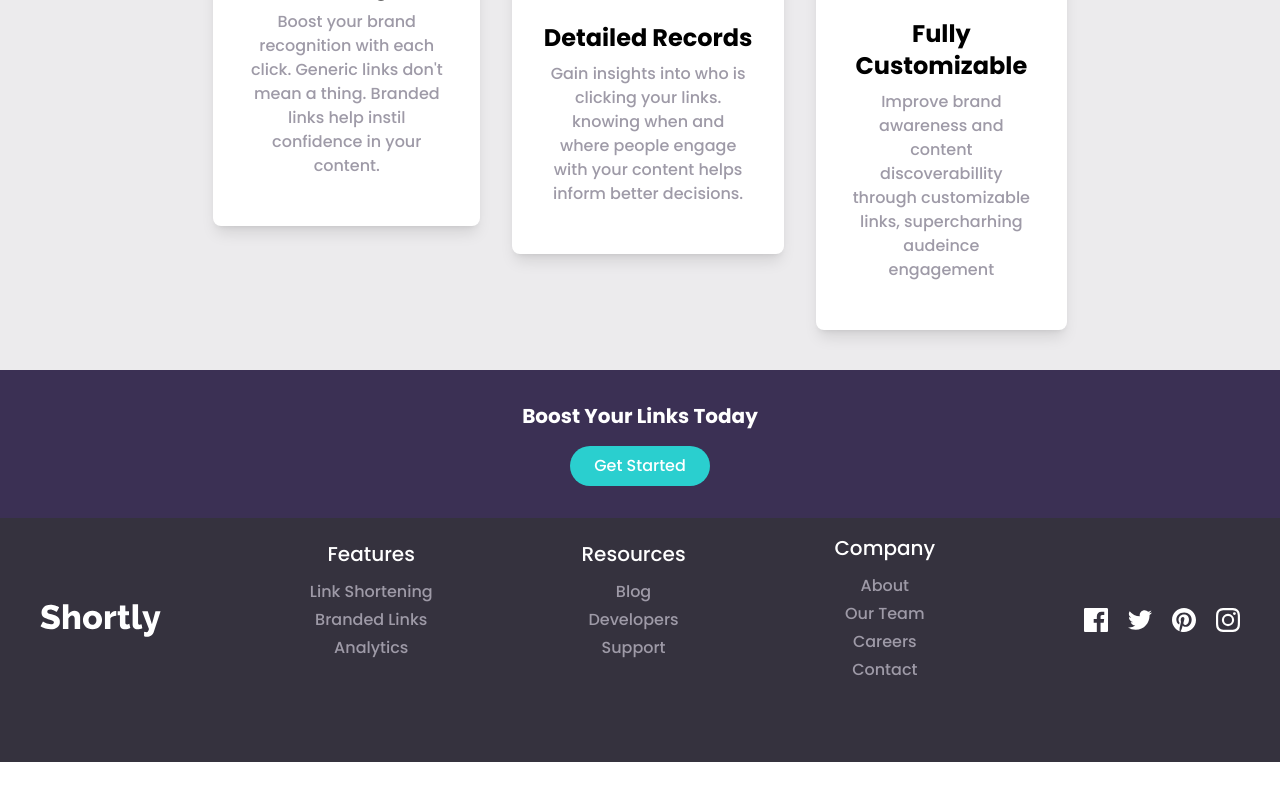
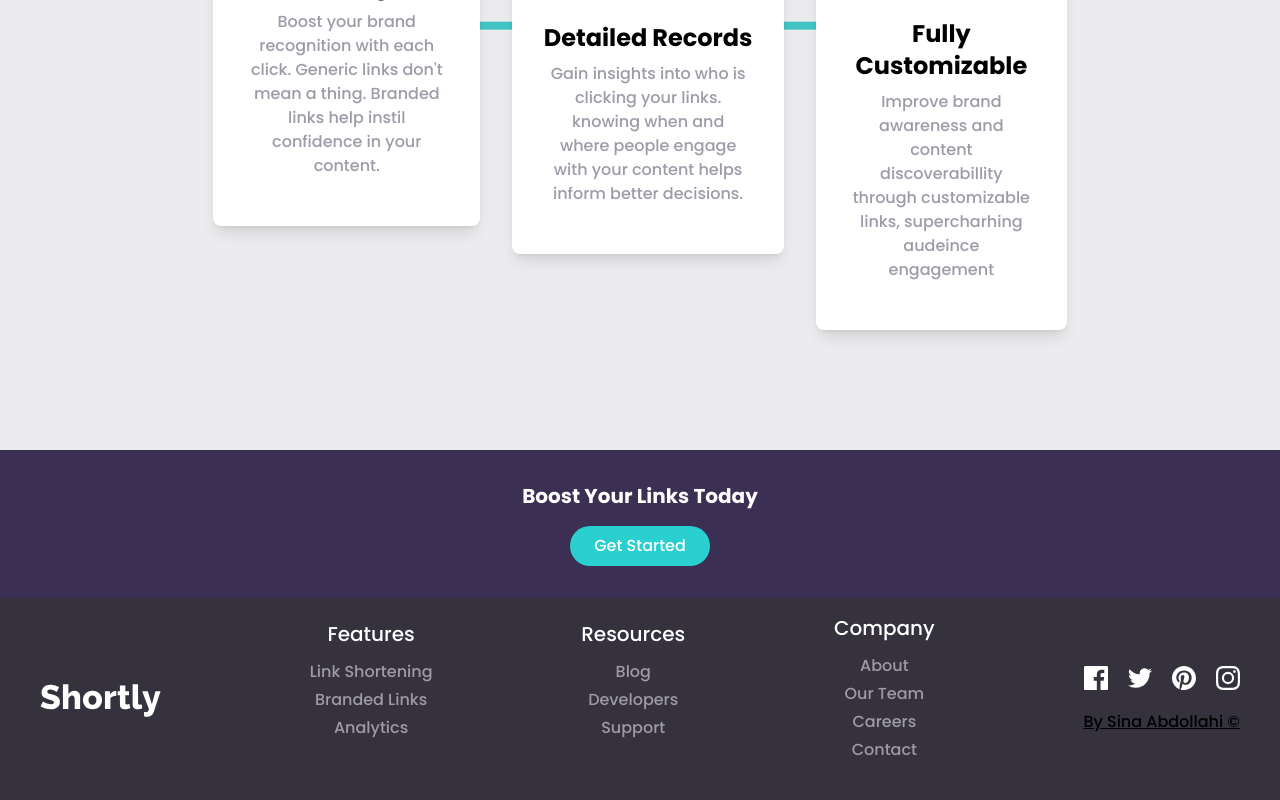
Before and after one commit to Sina-Abf/url-shortening-app, a React (Vite) app: page / in a window 1280 px wide. Shown: the part 1327-2127 px from the top of the page. Before the commit the page ends 2089 px from the top, so only its background shows below. Built offline with nearby package versions, Linux system fonts and the light colour scheme.

Commit message:
finish project

```diff
--- a/src/components/Footer/Footer.jsx
+++ b/src/components/Footer/Footer.jsx
@@ -27,6 +27,7 @@ const Footer = () => {
         <li>Careers</li>
         <li>Contact</li>
       </ul>
+      <div className="flex flex-col items-center gap-y-5">
         <div className="flex items-center gap-x-5">
           <a href="">
             <img src={facebook} />
@@ -41,6 +42,15 @@ const Footer = () => {
             <img src={instagram} />
           </a>
         </div>
+        <a
+          href="https://github.com/Sina-Abf"
+          target="_blank"
+          rel="noreferrer"
+          className="dark:text-white underline"
+        >
+          By Sina Abdollahi &copy;
+        </a>
+      </div>
     </footer>
   );
 };
--- a/src/components/Statistics/Statistics.jsx
+++ b/src/components/Statistics/Statistics.jsx
@@ -10,7 +10,15 @@ const Statistics = () => {
   const isInView = useInView(ref, { once: true });
 
   return (
-    <section className="bg-GrayishViolet/20">
+    <section
+      style={{
+        transform: isInView ? 'none' : 'translateX(-200px)',
+        opacity: isInView ? 1 : 0,
+        transition: 'all 0.5s cubic-bezier(0.17, 0.55, 0.55, 1) 0.5s',
+      }}
+      ref={ref}
+      className="bg-GrayishViolet/20"
+    >
       <div className=" flex flex-col items-center justify-center">
         <h1 className="font-bold mt-10 text-2xl lg:text-4xl mb-2">
           Advanced Statistics
@@ -20,11 +28,11 @@ const Statistics = () => {
           stastics dashboard.
         </p>
       </div>
-      <div className="relative flex flex-col items-center lg:flex-row lg:gap-x-8 w-2/3  mx-auto">
+      <div className="relative flex flex-col items-center lg:flex-row lg:gap-x-8 w-2/3 mx-auto pb-20">
         <div
           style={{
-            opacity: isInView ? '1' : '0',
-            transition: 'all 1s cubic-bezier(0.17, 0.55, 0.55, 1) 0.5s',
+            opacity: isInView ? 1 : 0,
+            transition: 'all 0.5s cubic-bezier(0.17, 0.55, 0.55, 1) 2s',
           }}
           ref={ref}
           className="w-2 h-2/3 lg:h-5/6 bg-Cyan absolute lg:rotate-90 top-60 lg:top-10 lg:left-2/4 -z-10"
--- a/src/components/Ui/Card.jsx
+++ b/src/components/Ui/Card.jsx
@@ -12,15 +12,15 @@ const Card = (props) => {
         transition: 'all 0.5s cubic-bezier(0.17, 0.55, 0.55, 1) 0.5s',
       }}
       ref={ref}
-      className="flex justify-center items-center flex-col"
+      className="flex justify-center items-center flex-col "
     >
       <div
-        className={`bg-DarkViolet relative z-20 drop-shadow-md h-20 w-20 rounded-full flex items-center justify-center text-white translate-y-1/2 ${props.circleClassName}`}
+        className={`bg-DarkViolet relative z-20 drop-shadow-md hover:scale-110 transition-transform duration-300 h-20 w-20 rounded-full flex items-center justify-center text-white translate-y-1/2 ${props.circleClassName}`}
       >
         <img src={props.icon} />
       </div>
       <div
-        className={`bg-white shadow-lg rounded-lg text-center pb-12 ${props.className}`}
+        className={`bg-white shadow-lg rounded-lg text-center pb-12 hover:scale-110 transition-transform duration-300 ${props.className}`}
       >
         <h1 className="font-bold text-2xl mt-20 mb-2">{props.title}</h1>
         <p className="px-6 text-md text-GrayishViolet">{props.subtitle}</p>
--- a/src/components/Url/Url.jsx
+++ b/src/components/Url/Url.jsx
@@ -93,12 +93,12 @@ const Url = () => {
       {!newsetData.length !== 0 &&
         newsetData.map((url) => {
           return (
-            <motion.ul key={Math.random()}>
+            <ul key={Math.random()}>
               <UrlItem
                 initialUrl={url.initialUrl}
                 shortedLink={url.shortedLink}
               />
-            </motion.ul>
+            </ul>
           );
         })}
     </section>
--- a/src/components/Url/UrlItem.jsx
+++ b/src/components/Url/UrlItem.jsx
@@ -3,12 +3,7 @@ import Button from '../Ui/Button';
 import { motion } from 'framer-motion';
 const UrlItem = (props) => {
   return (
-    <motion.li
-      initial={{ opacity: 0, scale: 0.5 }}
-      animate={{ opacity: 1, scale: 1 }}
-      transition={{ duration: 0.5 }}
-      className="bg-white divide-y-2 lg:divide-y-0 w-full p-2 flex flex-col gap-y-2 mb-4 lg:mb-0 lg:gap-y-0 lg:flex-row lg:items-center lg:justify-between lg:mb-2 rounded-lg"
-    >
+    <motion.li className="bg-white divide-y-2 lg:divide-y-0 w-full p-2 flex flex-col gap-y-2 mb-4 lg:mb-0 lg:gap-y-0 lg:flex-row lg:items-center lg:justify-between lg:mb-2 rounded-lg">
       <h1>{props.initialUrl}</h1>
       <div className="flex w-full lg:w-auto flex-col lg:flex-row lg:gap-x-2 lg:items-center">
         <a
```
Lines whose indentation alone changed are shown as unchanged.
